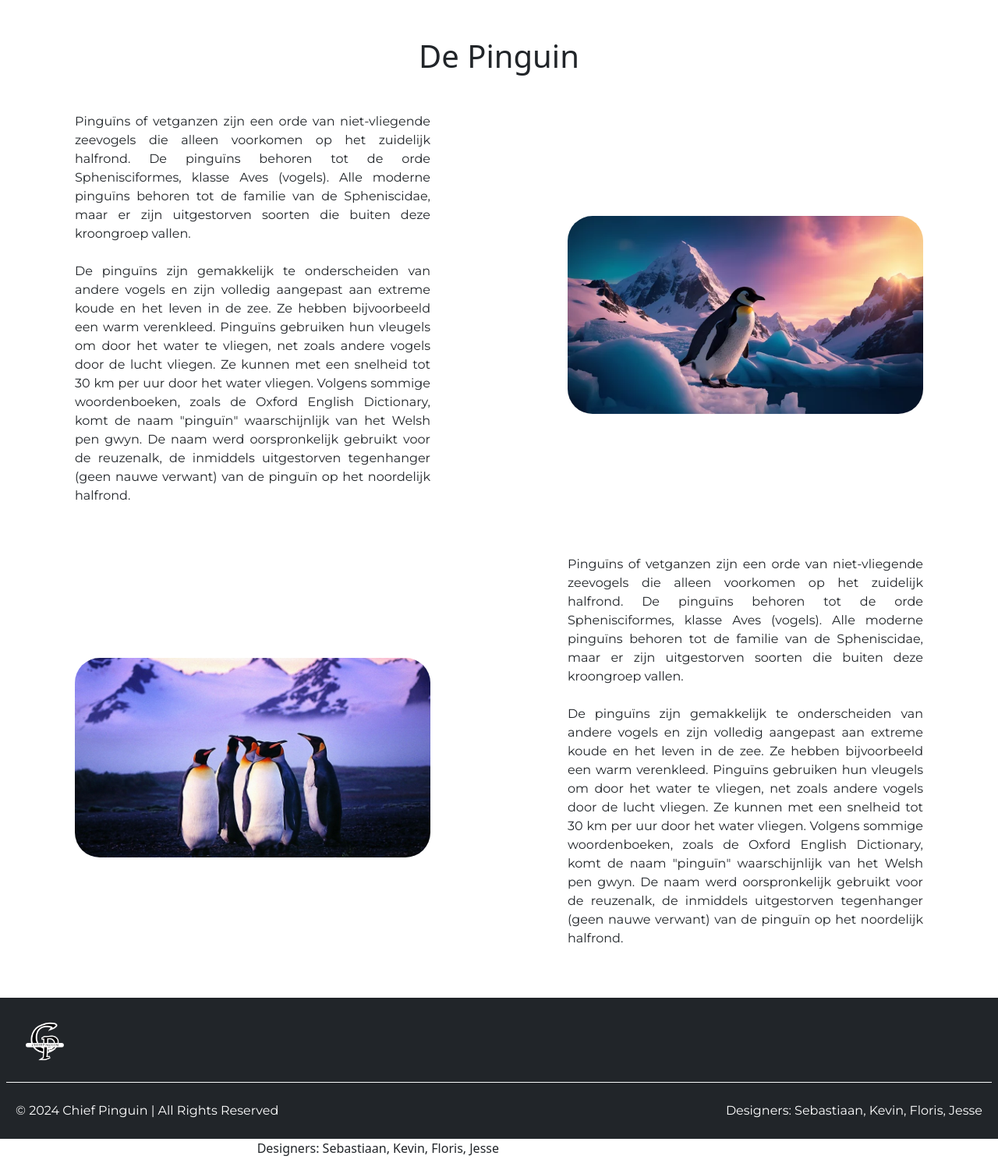
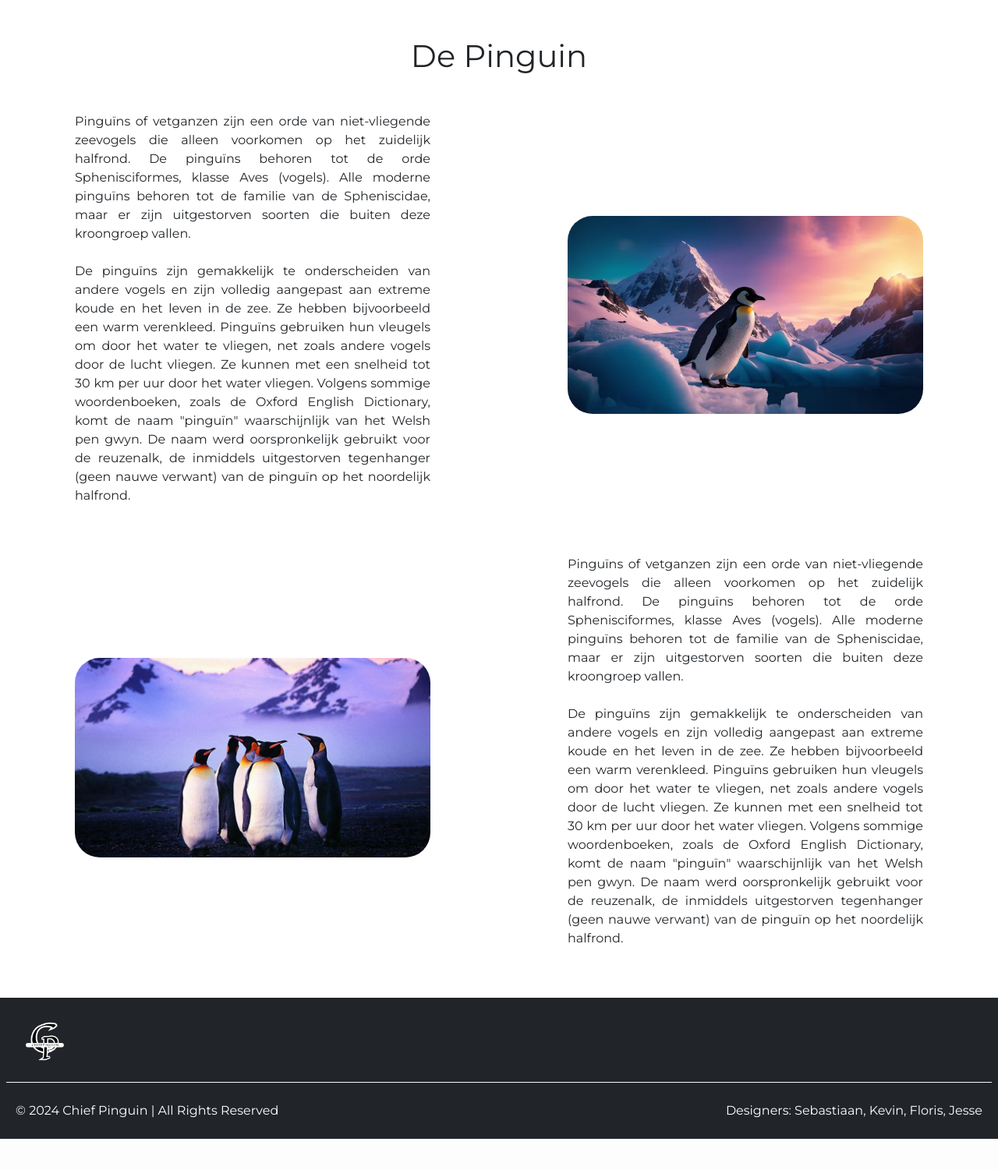
Before and after one commit to sebastiaan128/Project-Pinguin, a PHP site: page / in a window 1280 px wide. Shown: the part 71-1572 px from the top of the page at 78% size. After the commit the page ends 1532 px from the top, so only its background shows below. Run offline with PHP 8.4, Linux system fonts and the light colour scheme.

Commit message:
chore: Remove unnecessary code and update footer and navbar styles and content

```diff
--- a/footer.php
+++ b/footer.php
@@ -15,10 +15,3 @@
     </div>
     </div>
 </footer>
-
-<div class="col-md-6 text-center text-lg-end">
-    <p>Designers: Sebastiaan, Kevin, Floris, Jesse</p>
-</div>
-</div>
-</div>
-</footer>
--- a/index.php
+++ b/index.php
@@ -2,7 +2,7 @@
 <?php include 'navbar.php'; ?>
 
 <body class="">
-    <h1 class="text-center mt-5"> De Pinguin</h1>
+    <h1 class="tekst1 text-center mt-5"> De Pinguin</h1>
     <div class="row align-items-center mt-5 mx-2">
         <div class="col-md-12 col-lg-6 ms-auto">
             <p class="tekst mx-auto w-100 w-lg-75">
```
